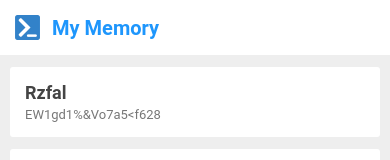
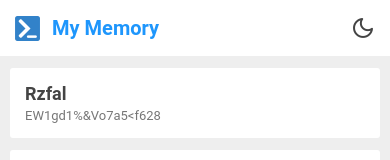
Before and after one commit to ahenteti/my-notes-app, a React Native app: screen / in a window 390 px wide. Shown: the top 160 px of the page. Built offline with nearby package versions, Linux system fonts and the light colour scheme.

Commit message:
add dark and light themes

```diff
--- a/App.tsx
+++ b/App.tsx
@@ -1,8 +1,11 @@
-import React from 'react';
-import { StatusBar, StyleSheet, View } from 'react-native';
+import React, { useEffect } from 'react';
+import { StatusBar, View } from 'react-native';
 import AddMemoryButton from './src/components/AddMemoryButton';
 import Header from './src/components/Header';
 import Memories from './src/components/Memories';
+import { ThemeContext } from './src/services/ThemeContext';
+import { ThemeEnum } from './src/services/ThemeEnum';
+import { ThemeStorage } from './src/services/ThemeStorage';
 
 const DATA = [
   {
@@ -53,16 +56,27 @@ const DATA = [
 ];
 
 export default function App() {
+  const { themeStorage } = App.dependencies;
+  const [theme, setTheme] = React.useState(ThemeEnum.Light);
+
+  useEffect(setThemeFromLocalStorage, []);
+
   return (
-    <View style={styles.container}>
-      <StatusBar barStyle='default' />
-      <Header></Header>
-      <Memories memories={DATA}></Memories>
-      <AddMemoryButton></AddMemoryButton>
-    </View>
+    <ThemeContext.Provider value={{ theme, setTheme }}>
+      <View>
+        <StatusBar barStyle='default' />
+        <Header></Header>
+        <Memories memories={DATA}></Memories>
+        <AddMemoryButton></AddMemoryButton>
+      </View>
+    </ThemeContext.Provider>
   );
+
+  function setThemeFromLocalStorage() {
+    themeStorage.isDark().then((isDark) => setTheme(isDark ? ThemeEnum.Dark : ThemeEnum.Light));
+  }
 }
 
-const styles = StyleSheet.create({
-  container: {},
-});
+App.dependencies = {
+  themeStorage: ThemeStorage.getInstance(),
+};
--- a/app.json
+++ b/app.json
@@ -2,7 +2,7 @@
   "expo": {
     "name": "my-memory",
     "slug": "my-memory",
-    "version": "1.0.0",
+    "version": "1.0.3",
     "orientation": "portrait",
     "icon": "./assets/icon.png",
     "splash": {
--- a/package.json
+++ b/package.json
@@ -10,6 +10,7 @@
   },
   "dependencies": {
     "@expo/vector-icons": "^12.0.5",
+    "@react-native-async-storage/async-storage": "^1.15.4",
     "expo": "~41.0.1",
     "expo-status-bar": "~1.0.4",
     "react": "16.13.1",
--- a/src/components/AddMemoryButton.tsx
+++ b/src/components/AddMemoryButton.tsx
@@ -1,8 +1,13 @@
 import React from 'react';
 import { StyleSheet, TouchableOpacity } from 'react-native';
 import { Ionicons } from '@expo/vector-icons';
+import { ThemeEnum } from '../services/ThemeEnum';
+import { Color } from '../services/Color';
+import { useTheme } from '../services/ThemeContext';
 
 export default function AddMemoryButton() {
+  const { theme } = useTheme();
+  const styles = getStyles(theme);
   return (
     <TouchableOpacity style={styles.container}>
       <Ionicons style={styles.button} name='add' />
@@ -10,7 +15,8 @@ export default function AddMemoryButton() {
   );
 }
 
-const styles = StyleSheet.create({
+const getStyles = (theme: ThemeEnum) => {
+  return StyleSheet.create({
     container: {
       paddingLeft: 3,
       alignItems: 'center',
@@ -21,8 +27,8 @@ const styles = StyleSheet.create({
       width: 65,
       height: 65,
       borderRadius: 100,
-    backgroundColor: '#FFF',
-    shadowColor: '#000',
+      backgroundColor: BACKGROUND_COLOR.get(theme),
+      shadowColor: SHADOW_COLOR.get(theme),
       shadowOffset: {
         width: 0,
         height: 3,
@@ -32,7 +38,12 @@ const styles = StyleSheet.create({
       elevation: 5,
     },
     button: {
-    color: '#ef476f',
+      color: TEXT_COLOR.get(theme),
       fontSize: 50,
     },
   });
+};
+
+const BACKGROUND_COLOR = new Color('#FFF', '#1C1F23');
+const SHADOW_COLOR = new Color('#000', '#FFF');
+const TEXT_COLOR = new Color('#ef476f', '#ef476f');
--- a/src/components/Header.tsx
+++ b/src/components/Header.tsx
@@ -1,26 +1,56 @@
 import React from 'react';
 import { View, Text, Image, StyleSheet } from 'react-native';
+import { ThemeEnum } from '../services/ThemeEnum';
+import { Color } from '../services/Color';
+import { Feather } from '@expo/vector-icons';
+import { useTheme } from '../services/ThemeContext';
+import { ThemeStorage } from '../services/ThemeStorage';
 
 export default function Header() {
+  const { themeStorage } = Header.dependencies;
+  const { theme, setTheme } = useTheme();
+  const styles = getStyles(theme);
+  const toggleTheme = () => {
+    setTheme(theme == ThemeEnum.Dark ? ThemeEnum.Light : ThemeEnum.Dark);
+    themeStorage.updateTheme(theme);
+  };
+
   return (
     <View style={styles.container}>
+      <View style={styles.left}>
         <Image style={styles.image} source={require('../../assets/logo.png')} />
         <Text style={styles.text}>My Memory</Text>
+      </View>
+
+      {theme == ThemeEnum.Dark ? <Feather name='sun' size={24} color='#CCC' onPress={toggleTheme} /> : null}
+      {theme == ThemeEnum.Light ? <Feather name='moon' size={24} color='#444' onPress={toggleTheme} /> : null}
     </View>
   );
 }
 
-const styles = StyleSheet.create({
+Header.dependencies = {
+  themeStorage: ThemeStorage.getInstance(),
+};
+
+const getStyles = (theme: ThemeEnum) => {
+  return StyleSheet.create({
     container: {
       display: 'flex',
       flexDirection: 'row',
       alignItems: 'center',
+      justifyContent: 'space-between',
       padding: 15,
       borderBottomWidth: 2,
-    borderBottomColor: '#eee',
+      borderBottomColor: BORDER_COLOR.get(theme),
+      backgroundColor: BACKGROUND_COLOR.get(theme),
+    },
+    left: {
+      display: 'flex',
+      flexDirection: 'row',
+      alignItems: 'center',
     },
     text: {
-    color: '#1e96fc',
+      color: TEXT_COLOR.get(theme),
       fontSize: 20,
       fontFamily: 'Roboto',
       fontWeight: 'bold',
@@ -31,3 +61,8 @@ const styles = StyleSheet.create({
       height: 25,
     },
   });
+};
+
+const BACKGROUND_COLOR = new Color('#FFF', '#262A2D');
+const BORDER_COLOR = new Color('#EEE', '#1C1F23');
+const TEXT_COLOR = new Color('#1e96fc', '#1e96fc');
--- a/src/components/Memories.tsx
+++ b/src/components/Memories.tsx
@@ -1,12 +1,13 @@
 import React from 'react';
-import { StyleSheet, FlatList, ScrollView, SafeAreaView } from 'react-native';
+import { StyleSheet, FlatList, SafeAreaView } from 'react-native';
+import { ThemeEnum } from '../services/ThemeEnum';
+import { Color } from '../services/Color';
 import { MemoryProps, renderMemory } from './Memory';
-
-interface MemoriesProps {
-  memories: MemoryProps[];
-}
+import { useTheme } from '../services/ThemeContext';
 
 export default function Memory(props: { memories: MemoryProps[] }) {
+  const { theme } = useTheme();
+  const styles = getStyles(theme);
   return (
     <SafeAreaView style={styles.container}>
       <FlatList data={props.memories} renderItem={renderMemory} />
@@ -14,11 +15,14 @@ export default function Memory(props: { memories: MemoryProps[] }) {
   );
 }
 
-const styles = StyleSheet.create({
-  container: {
-    backgroundColor: '#EEE',
-    minHeight: '100%',
-    // inspiration: https://stackoverflow.com/questions/46196242/react-native-flatlist-last-item-visibility-issue
-    paddingBottom: 125,
-  },
-});
+const getStyles = (theme: ThemeEnum) => {
+  return StyleSheet.create({
+    container: {
+      backgroundColor: BACKGROUND_COLOR.get(theme),
+      minHeight: '100%',
+      paddingBottom: 125, // inspiration: https://stackoverflow.com/questions/46196242/react-native-flatlist-last-item-visibility-issue
+    },
+  });
+};
+
+const BACKGROUND_COLOR = new Color('#EEE', '#1C1F23');
--- a/src/components/Memory.tsx
+++ b/src/components/Memory.tsx
@@ -1,5 +1,8 @@
 import React from 'react';
 import { View, Text, StyleSheet } from 'react-native';
+import { ThemeEnum } from '../services/ThemeEnum';
+import { Color } from '../services/Color';
+import { useTheme } from '../services/ThemeContext';
 
 export interface MemoryProps {
   id: string;
@@ -8,6 +11,8 @@ export interface MemoryProps {
 }
 
 export default function Memory(props: { memory: MemoryProps }) {
+  const { theme } = useTheme();
+  const styles = getStyles(theme);
   return (
     <View style={styles.container}>
       <Text style={styles.label}>{props.memory.label}</Text>
@@ -18,24 +23,30 @@ export default function Memory(props: { memory: MemoryProps }) {
 
 export const renderMemory = ({ item }: { item: MemoryProps }) => <Memory memory={item}></Memory>;
 
-const styles = StyleSheet.create({
+const getStyles = (theme: ThemeEnum) => {
+  return StyleSheet.create({
     container: {
-    backgroundColor: '#FFF',
+      backgroundColor: BACKGROUND_COLOR.get(theme),
       padding: 15,
       margin: 10,
       marginBottom: 2,
       borderRadius: 3,
     },
     label: {
-    color: '#444',
+      color: LABEL_COLOR.get(theme),
       fontSize: 18,
       fontFamily: 'Roboto',
       fontWeight: 'bold',
       paddingBottom: 4,
     },
     value: {
-    color: '#777',
+      color: VALUE_COLOR.get(theme),
       fontSize: 13,
       fontFamily: 'Roboto',
     },
   });
+};
+
+const BACKGROUND_COLOR = new Color('#FFF', '#262A2D');
+const LABEL_COLOR = new Color('#444', '#EEE');
+const VALUE_COLOR = new Color('#777', '#CCC');
--- /dev/null
+++ b/src/services/Color.ts
@@ -0,0 +1,9 @@
+import { ThemeEnum } from './ThemeEnum';
+
+export class Color {
+  public constructor(private light: string, private dark: string) {}
+
+  public get(theme: ThemeEnum): string {
+    return theme == ThemeEnum.Dark ? this.dark : this.light;
+  }
+}
--- /dev/null
+++ b/src/services/Storage.ts
@@ -0,0 +1,23 @@
+import AsyncStorage from '@react-native-async-storage/async-storage';
+
+export class Storage {
+  private static readonly INSTANCE = new Storage();
+
+  public static getInstance(): Storage {
+    return Storage.INSTANCE;
+  }
+
+  private constructor() {}
+
+  async get(key: string): Promise<string | null> {
+    return await AsyncStorage.getItem(key);
+  }
+
+  async set(key: string, value: string): Promise<void> {
+    return await AsyncStorage.setItem(key, value);
+  }
+
+  async remove(key: string): Promise<void> {
+    return await AsyncStorage.removeItem(key);
+  }
+}
--- /dev/null
+++ b/src/services/ThemeContext.ts
@@ -0,0 +1,10 @@
+import { createContext, useContext } from 'react';
+import { ThemeEnum } from './ThemeEnum';
+
+export type ThemeContextType = {
+  theme: ThemeEnum;
+  setTheme: (Theme: ThemeEnum) => void;
+};
+
+export const ThemeContext = createContext<ThemeContextType>({ theme: ThemeEnum.Light, setTheme: (theme) => console.warn('no theme provider') });
+export const useTheme = () => useContext(ThemeContext);
--- /dev/null
+++ b/src/services/ThemeEnum.ts
@@ -0,0 +1,4 @@
+export enum ThemeEnum {
+  Dark,
+  Light,
+}
--- /dev/null
+++ b/src/services/ThemeStorage.ts
@@ -0,0 +1,21 @@
+import { Storage } from './Storage';
+import { ThemeEnum } from './ThemeEnum';
+
+export class ThemeStorage {
+  private static readonly INSTANCE = new ThemeStorage();
+
+  public static getInstance() {
+    return ThemeStorage.INSTANCE;
+  }
+
+  private constructor(private storage: Storage = Storage.getInstance()) {}
+
+  async isDark(): Promise<boolean> {
+    return this.storage.get('THEME_STORAGE_KEY').then((res) => /dark/i.test(res + ''));
+  }
+
+  async updateTheme(previousTheme: ThemeEnum): Promise<void> {
+    const newTheme = previousTheme == ThemeEnum.Dark ? 'light' : 'dark';
+    return this.storage.set('THEME_STORAGE_KEY', newTheme);
+  }
+}
```
Also changed, not shown: 1 other file (tests, documents, lock files or other folders). Lines whose indentation alone changed are shown as unchanged.
